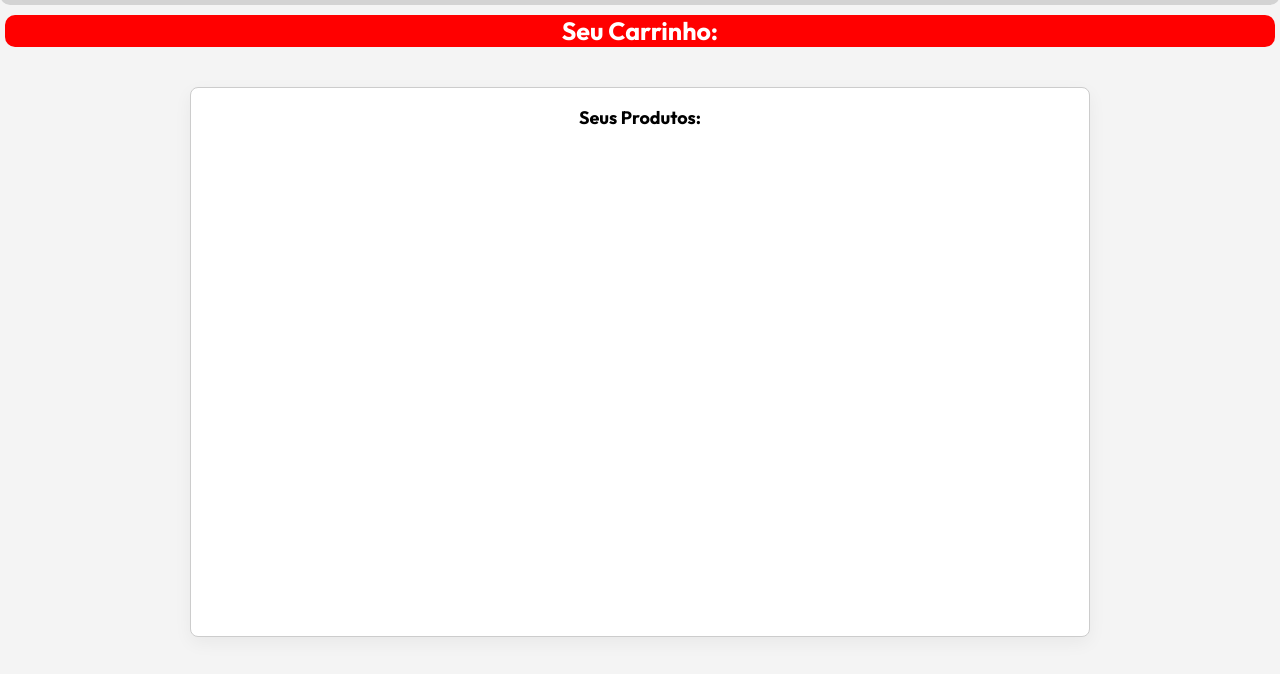
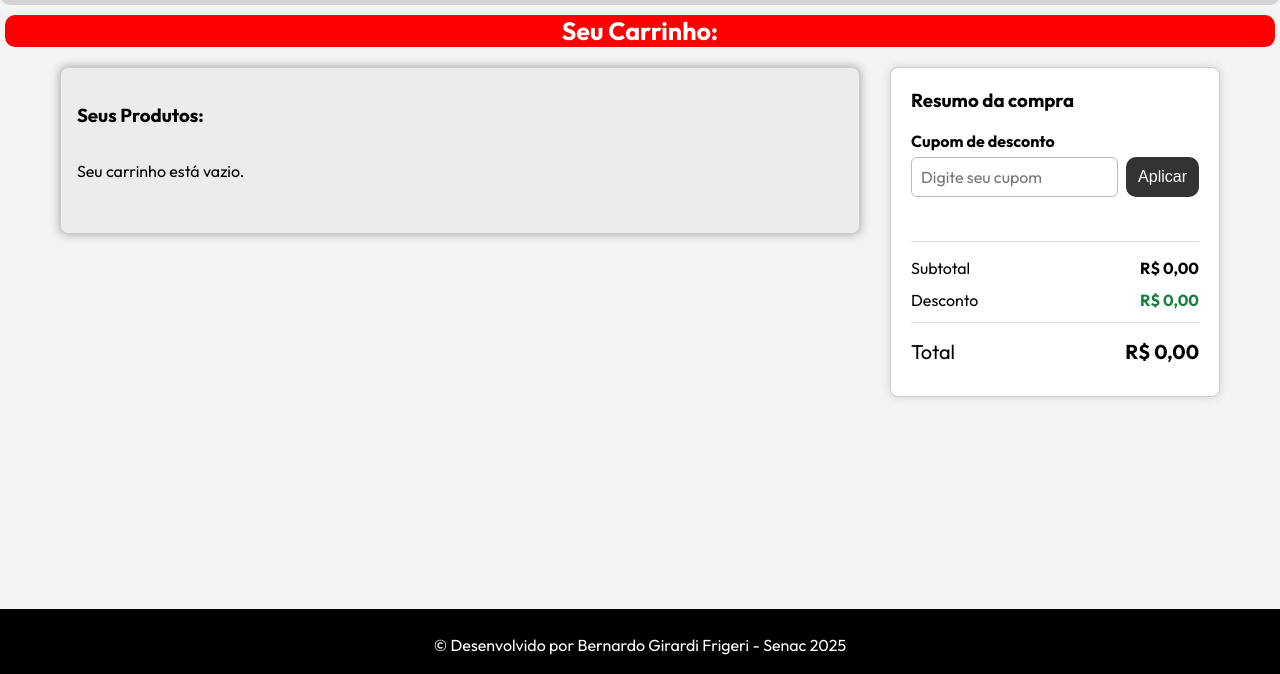
Before and after one commit to beernardofrigeri/saocarloacutis, a plain HTML site: page html/carrinho.html in a window 1280 px wide. Shown: the part 119-793 px from the top of the page. Drawn offline with Linux system fonts and the light colour scheme.

Commit message:
Melhora checkout e carrinho

```diff
--- a/css/style.css
+++ b/css/style.css
@@ -8,7 +8,16 @@
     padding: 0;
     background-color: #f4f4f4;
     font-family: "Outfit", sans-serif;
-    color: black;}
+    color: black;
+    min-height: 100vh;
+    display: flex;
+    flex-direction: column;}
+article {
+    min-height: 100vh;
+    display: flex;
+    flex-direction: column;}
+main {
+    flex: 1;}
 /* header e nav */
 header {
     background-color: lightgrey;
@@ -338,6 +347,21 @@
     text-align: center;
     margin-top: 30px;}
 /* Shopping Cart */
+.cart-layout {
+    max-width: 1180px;
+    margin: 20px auto;
+    padding: 0 10px;
+    display: grid;
+    grid-template-columns: minmax(0, 1fr) 340px;
+    gap: 20px;
+    align-items: start;
+}
+
+.cart-products {
+    margin: 0;
+    max-width: none;
+}
+
 #cart-items {
     max-height: 500px;
     overflow-y: auto;
@@ -379,6 +403,73 @@
 
 .cart-remove:hover {
     background-color: #ff5252;
+}
+
+.cart-summary {
+    border: 1px solid #ccc;
+    background-color: #fff;
+    padding: 20px;
+    border-radius: 8px;
+    box-shadow: 0 0 10px rgba(69, 69, 69, 0.18);
+}
+
+.cart-summary h3 {
+    margin-top: 0;
+}
+
+.coupon-form {
+    border-bottom: 1px solid #ddd;
+    padding-bottom: 16px;
+    margin-bottom: 16px;
+}
+
+.coupon-form label {
+    display: block;
+    margin-bottom: 6px;
+    font-weight: bold;
+}
+
+.coupon-controls {
+    display: flex;
+    gap: 8px;
+}
+
+.coupon-controls input {
+    min-width: 0;
+    flex: 1;
+    padding: 9px;
+    border: 1px solid #bbb;
+    border-radius: 6px;
+    font: inherit;
+}
+
+.coupon-controls button {
+    background-color: #333;
+    white-space: nowrap;
+}
+
+#coupon-message {
+    min-height: 20px;
+    margin: 8px 0 0;
+    font-size: 14px;
+}
+
+.summary-line,
+.summary-total {
+    display: flex;
+    justify-content: space-between;
+    gap: 16px;
+    margin: 12px 0;
+}
+
+.discount-line strong {
+    color: #16803c;
+}
+
+.summary-total {
+    border-top: 1px solid #ddd;
+    padding-top: 16px;
+    font-size: 20px;
 }
 
 #checkout-btn {
@@ -446,4 +537,8 @@
 @media (max-width: 900px) {
     .area_principal, .area_principal_2, .area_segundaria {
         flex-direction: column;
-    }}
+    }
+    .cart-layout {
+        grid-template-columns: 1fr;
+    }
+}
--- a/html/carrinho.html
+++ b/html/carrinho.html
@@ -29,18 +29,36 @@
         </header>
         <main>
             <h1>Seu Carrinho:</h1>
-                <section class="area_principal">
-                    <div class="caixa_principal_contato">
-                        <h3>Seus Produtos:</h3>
-                        <!-- produtos serão inseridos aqui -->
-                        <div class="cart-items"></div>                        <button id="checkout-btn" style="display: none;">Finalizar Compra</button>                    </div>
+            <div class="cart-layout">
+                <section class="cart-products caixa_principal_contato">
+                    <h3>Seus Produtos:</h3>
+                    <div id="cart-items"></div>
                 </section>
-                <section class="area_segundaria">
-                    <div class="caixa_segundaria_contato">
-                            <h3>Total:</h3>
-                            <p id="cart-total">R$ 0,00</p>
+                <aside class="cart-summary" aria-label="Resumo da compra">
+                    <h3>Resumo da compra</h3>
+                    <form id="coupon-form" class="coupon-form">
+                        <label for="coupon-code">Cupom de desconto</label>
+                        <div class="coupon-controls">
+                            <input id="coupon-code" type="text" placeholder="Digite seu cupom" autocomplete="off">
+                            <button type="submit">Aplicar</button>
                         </div>
-                </section>
+                        <p id="coupon-message" role="status"></p>
+                    </form>
+                    <div class="summary-line">
+                        <span>Subtotal</span>
+                        <strong id="cart-subtotal">R$ 0,00</strong>
+                    </div>
+                    <div class="summary-line discount-line">
+                        <span>Desconto</span>
+                        <strong id="cart-discount">R$ 0,00</strong>
+                    </div>
+                    <div class="summary-total">
+                        <span>Total</span>
+                        <strong id="cart-total">R$ 0,00</strong>
+                    </div>
+                    <button id="checkout-btn" style="display: none;">Finalizar Compra</button>
+                </aside>
+            </div>
     </main>
     <footer>
         <p>&copy; Desenvolvido por Bernardo Girardi Frigeri - Senac 2025</p>
--- a/js/script.js
+++ b/js/script.js
@@ -88,6 +88,18 @@
 function saveCart(cart) {
     localStorage.setItem('cart', JSON.stringify(cart));
 }
+function formatCurrency(value) {
+    return new Intl.NumberFormat('pt-BR', {
+        style: 'currency',
+        currency: 'BRL'
+    }).format(Number(value) || 0);
+}
+function getCoupon() {
+    return localStorage.getItem('cartCoupon') || '';
+}
+function getDiscountRate() {
+    return getCoupon() === 'SCA10' ? 0.1 : 0;
+}
 function addToCart(product) {
     if (!product || !product.id) return;
     let cart = getCart();
@@ -119,6 +131,8 @@
 // cart rendering ----------------------------------------------------------
 function renderCart() {
     let container = document.getElementById('cart-items');
+    let subtotalEl = document.getElementById('cart-subtotal');
+    let discountEl = document.getElementById('cart-discount');
     let totalEl = document.getElementById('cart-total');
     let checkoutBtn = document.getElementById('checkout-btn');
     if (!container || !totalEl) return;
@@ -126,7 +140,9 @@
     container.innerHTML = '';
     if (cart.length === 0) {
         container.innerHTML = '<p>Seu carrinho está vazio.</p>';
-        totalEl.textContent = 'R$ 0,00';
+        if (subtotalEl) subtotalEl.textContent = formatCurrency(0);
+        if (discountEl) discountEl.textContent = formatCurrency(0);
+        totalEl.textContent = formatCurrency(0);
         if (checkoutBtn) checkoutBtn.style.display = 'none';
         return;
     }
@@ -138,13 +154,17 @@
             <img src="${item.image || ''}" alt="${item.title}" width="60" height="60">
             <span class="cart-title">${item.title}</span>
             <input type="number" min="1" value="${item.qty}" data-id="${item.id}" class="cart-qty">
-            <span class="cart-price">R$ ${(item.price || 0).toFixed(2)}</span>
+            <span class="cart-price">${formatCurrency(item.price)}</span>
             <button data-id="${item.id}" class="cart-remove">×</button>
         `;
         container.appendChild(itemEl);
         total += (item.price || 0) * item.qty;
     });
-    totalEl.textContent = 'R$ ' + total.toFixed(2);    if (checkoutBtn) checkoutBtn.style.display = 'block';    // attach listeners
+    let discount = total * getDiscountRate();
+    if (subtotalEl) subtotalEl.textContent = formatCurrency(total);
+    if (discountEl) discountEl.textContent = formatCurrency(discount);
+    totalEl.textContent = formatCurrency(total - discount);
+    if (checkoutBtn) checkoutBtn.style.display = 'block';    // attach listeners
     container.querySelectorAll('.cart-remove').forEach(btn => {
         btn.addEventListener('click', () => {
             removeFromCart(btn.dataset.id);
@@ -242,6 +262,25 @@
     if (checkoutBtn) {
         checkoutBtn.addEventListener('click', startCheckout);
     }
+    let couponForm = document.getElementById('coupon-form');
+    if (couponForm) {
+        couponForm.addEventListener('submit', (event) => {
+            event.preventDefault();
+            let input = document.getElementById('coupon-code');
+            let message = document.getElementById('coupon-message');
+            let code = input.value.trim().toUpperCase();
+            if (code === 'SCA10') {
+                localStorage.setItem('cartCoupon', code);
+                message.textContent = 'Cupom aplicado: 10% de desconto.';
+                message.style.color = '#16803c';
+            } else {
+                localStorage.removeItem('cartCoupon');
+                message.textContent = 'Cupom inválido.';
+                message.style.color = '#b00020';
+            }
+            renderCart();
+        });
+    }
 }
 
 function startCheckout() {
@@ -284,6 +323,7 @@
         setTimeout(() => {
             modal.classList.remove('show');
             localStorage.removeItem('cart');
+            localStorage.removeItem('cartCoupon');
             alert('Compra finalizada com sucesso! Obrigado pela compra.');
             location.reload();
         }, 500);
```
Also changed, not shown: html/fones/g733.html (+1 -1 lines), html/fones/hs50_pro_corsair.html (+1 -1 lines), html/fones/lamia_2_redragon.html (+1 -1 lines), html/mouses/cobra_redragon.html (+1 -1 lines), html/teclados/aulaf75.html (+2 -2 lines).
